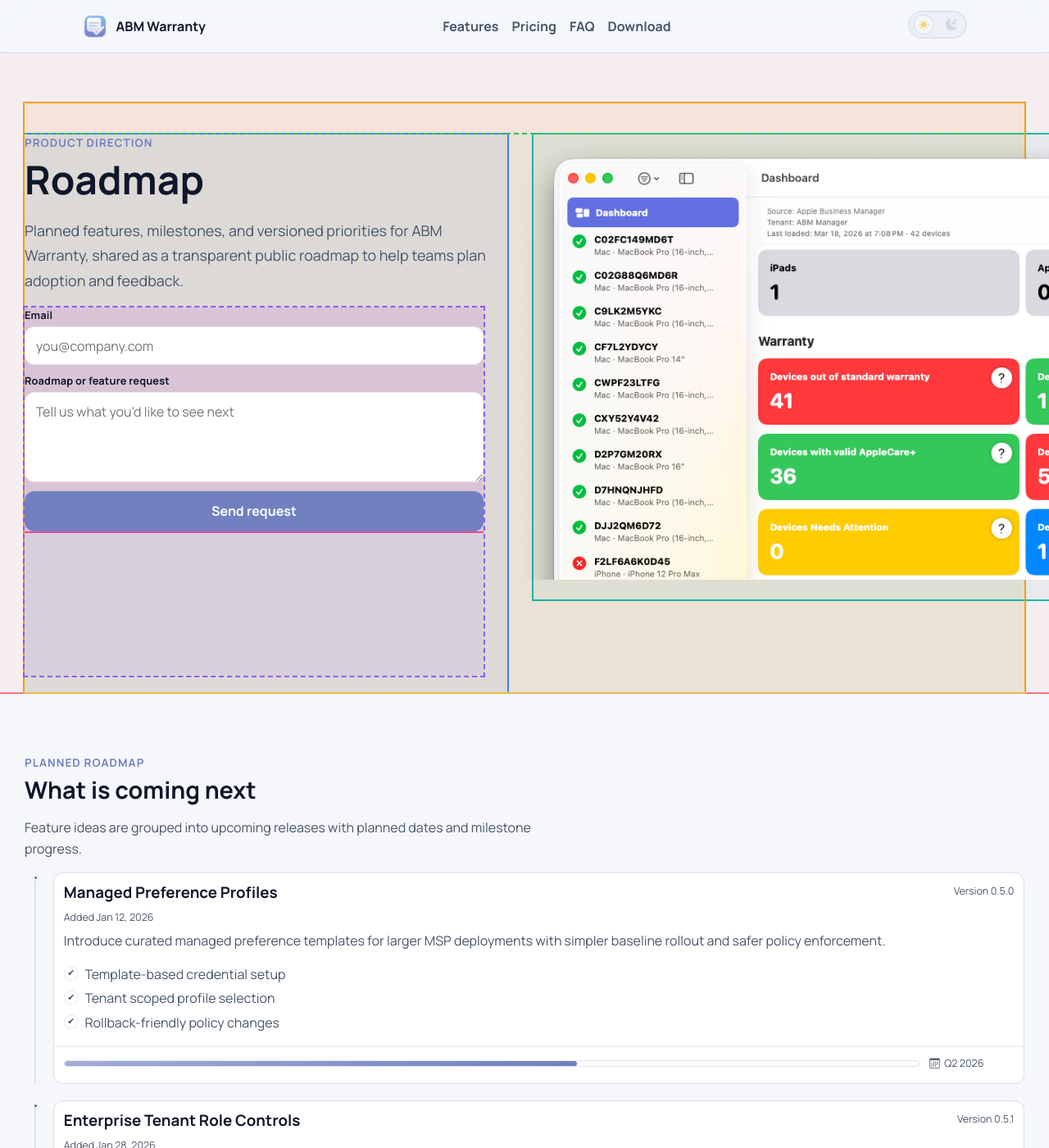
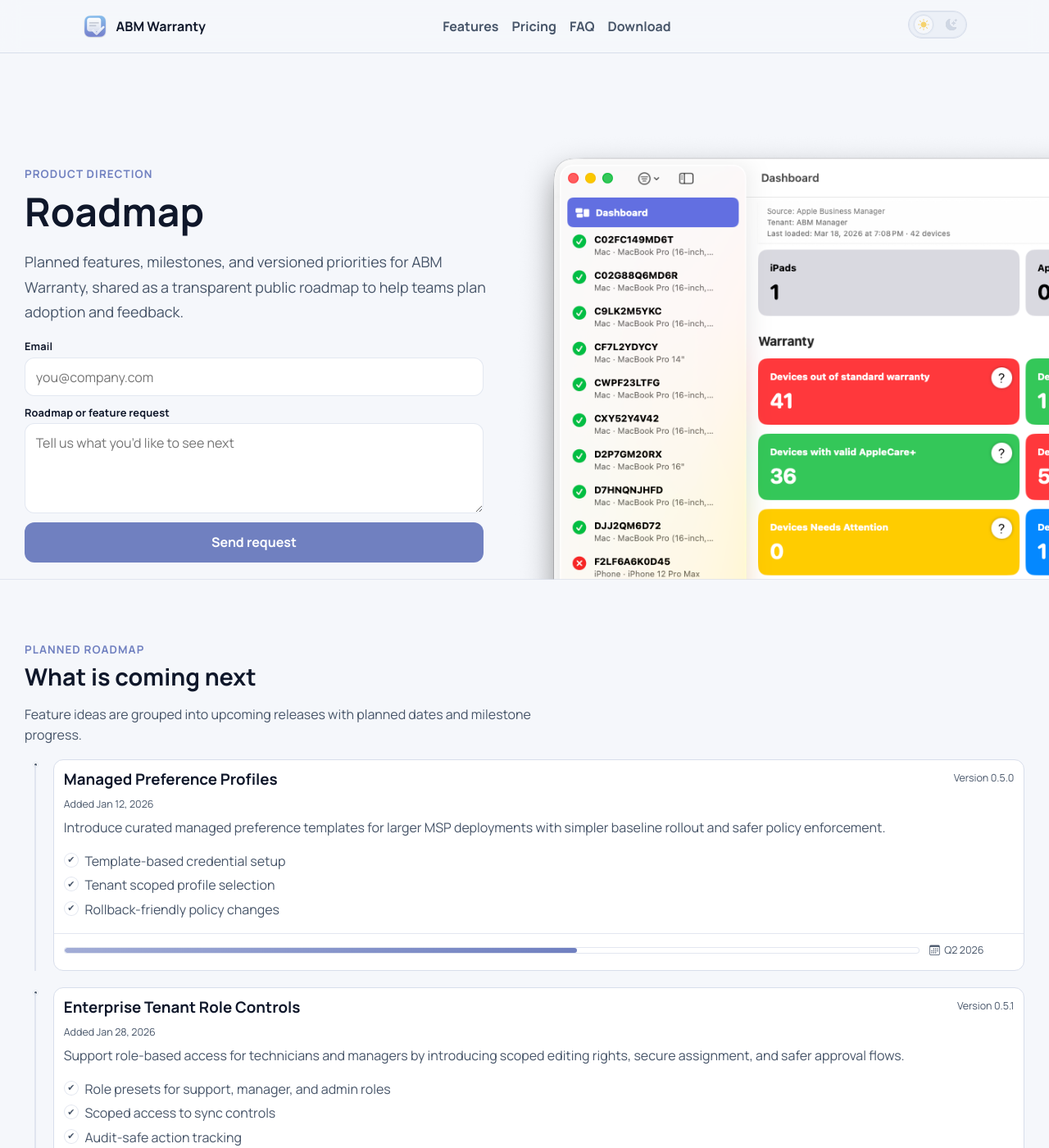
Before and after one commit to jonbrown21/abmwarranty, a Jekyll site: the page built from roadmap.md, in a window 1280 px wide and 1400 px high. Shown: the whole window at 82% size. Built offline with Jekyll 4.4.1, drawn with Linux system fonts in a browser that asks for light colours.

Commit message:
fix: restore hero baseline and remove roadmap form bottom gap

```diff
--- a/assets/css/main.css
+++ b/assets/css/main.css
@@ -180,6 +180,8 @@ img { max-width: 100%; height: auto; display: block; }
   margin: 0.55rem 0 0;
   color: var(--text);
   font-weight: 700;
+  position: relative;
+  z-index: 1;
 }
 
 .roadmap-hero-form-wrap .roadmap-hero-form-success[hidden] {
@@ -251,9 +253,9 @@ img { max-width: 100%; height: auto; display: block; }
 }
 
 .roadmap-hero-form-confetti {
-  position: relative;
-  min-height: 170px;
-  margin-top: 0.4rem;
+  position: absolute;
+  inset: 0;
+  height: 100%;
   overflow: hidden;
   pointer-events: none;
   z-index: 0;
@@ -559,60 +561,6 @@ html[data-theme='dark'] .theme-icon-light { color: #9ca9c0; opacity: 0.35; }
   padding-bottom: 1.8rem;
 }
 
-.hero-band--roadmap .hero-copy-col {
-  margin-top: 0;
-  padding-top: 0;
-}
-
-.hero-band--roadmap .hero-layout {
-  align-items: start;
-}
-
-.hero-band--roadmap .hero-shot {
-  align-self: start;
-}
-
-/* Temporary debug overlays for roadmap hero/form alignment diagnostics */
-.hero-band--roadmap {
-  outline: 2px solid #ef4444;
-  background: rgba(239, 68, 68, 0.05);
-}
-
-.hero-band--roadmap .abm-container {
-  outline: 2px dashed #f97316;
-  background: rgba(249, 115, 22, 0.05);
-}
-
-.hero-band--roadmap .hero-shell {
-  outline: 2px solid #f59e0b;
-  background: rgba(245, 158, 11, 0.05);
-}
-
-.hero-band--roadmap .hero-layout {
-  outline: 2px dashed #22c55e;
-  background: rgba(34, 197, 94, 0.05);
-}
-
-.hero-band--roadmap .hero-copy-col {
-  outline: 2px solid #3b82f6;
-  background: rgba(59, 130, 246, 0.08);
-}
-
-.hero-band--roadmap .roadmap-hero-form-wrap {
-  outline: 2px dashed #8b5cf6;
-  background: rgba(139, 92, 246, 0.08);
-}
-
-.hero-band--roadmap .roadmap-hero-form {
-  outline: 2px solid #ec4899;
-  background: rgba(236, 72, 153, 0.08);
-}
-
-.hero-band--roadmap .hero-shot {
-  outline: 2px solid #14b8a6;
-  background: rgba(20, 184, 166, 0.06);
-}
-
 .hero-band + #features::before {
   content: "";
   display: block;
```
